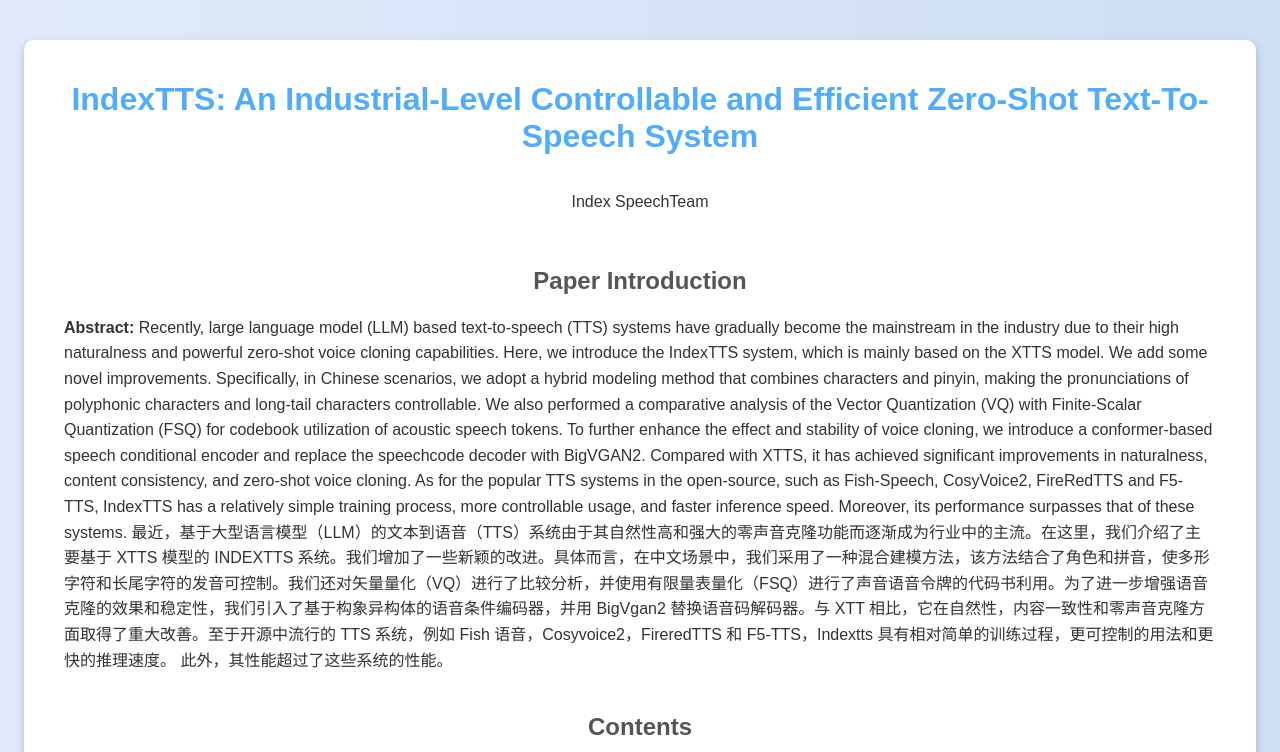
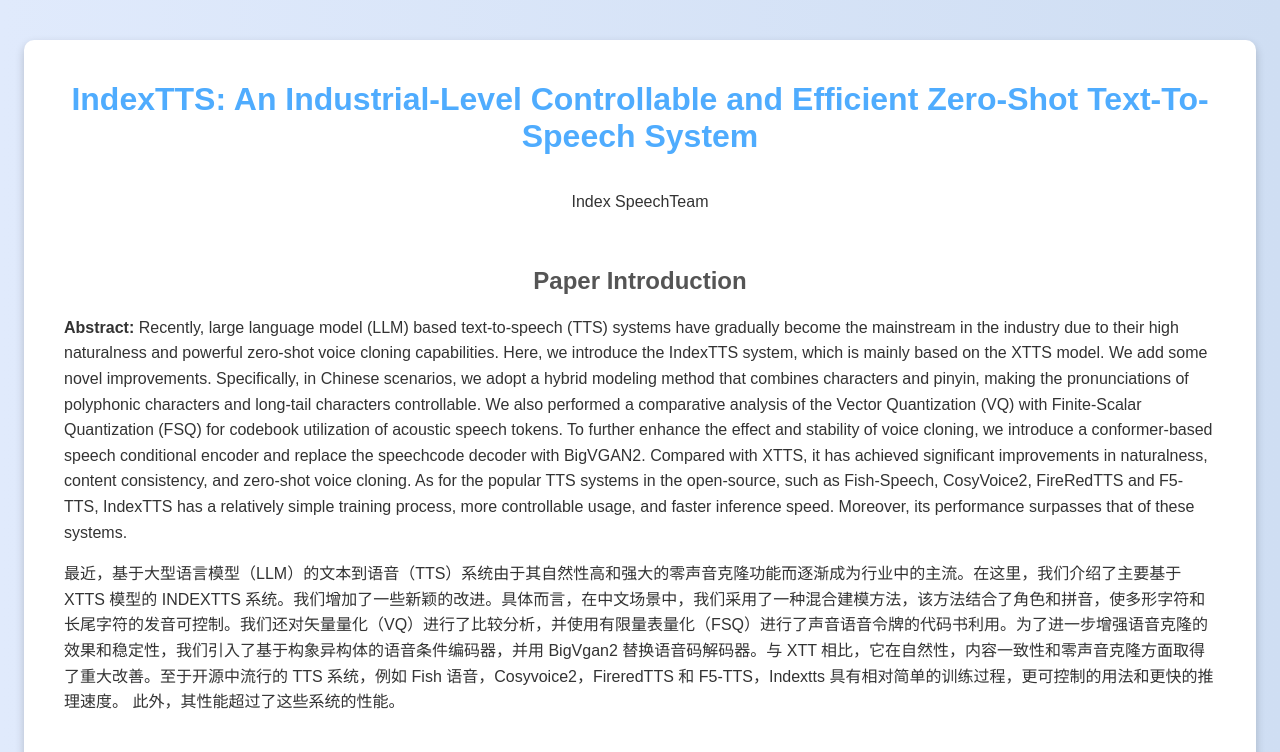
Before and after one commit to yiGmMk/index-tts.github.io, a plain HTML site: page index.html in a window 1280 px wide. Shown: the top 752 px of the page. Drawn offline with Linux system fonts and the light colour scheme.

Commit message:
Update index.html

```diff
--- a/index.html
+++ b/index.html
@@ -119,7 +119,8 @@
             <h2>Paper Introduction</h2>
             <p class="paper-description">
                 <Strong>Abstract:</strong> Recently, large language model (LLM) based text-to-speech (TTS) systems have gradually become the mainstream in the industry due to their high naturalness and powerful zero-shot voice cloning capabilities. Here, we introduce the IndexTTS system, which is mainly based on the XTTS model. We add some novel improvements. Specifically, in Chinese scenarios, we adopt a hybrid modeling method that combines characters and pinyin, making the pronunciations of polyphonic characters and long-tail characters controllable. We also performed a comparative analysis of the Vector Quantization (VQ) with Finite-Scalar Quantization (FSQ) for codebook utilization of acoustic speech tokens. To further enhance the effect and stability of voice cloning, we introduce a conformer-based speech conditional encoder and replace the speechcode decoder with BigVGAN2. Compared with XTTS, it has achieved significant improvements in naturalness, content consistency, and zero-shot voice cloning. As for the popular TTS systems in the open-source, such as Fish-Speech, CosyVoice2, FireRedTTS and F5-TTS, IndexTTS has a relatively simple training process, more controllable usage, and faster inference speed.  Moreover, its performance surpasses that of these systems.
-
+            </p>
+            <p class="paper-description">
                 最近，基于大型语言模型（LLM）的文本到语音（TTS）系统由于其自然性高和强大的零声音克隆功能而逐渐成为行业中的主流。在这里，我们介绍了主要基于 XTTS 模型的 INDEXTTS 系统。我们增加了一些新颖的改进。具体而言，在中文场景中，我们采用了一种混合建模方法，该方法结合了角色和拼音，使多形字符和长尾字符的发音可控制。我们还对矢量量化（VQ）进行了比较分析，并使用有限量表量化（FSQ）进行了声音语音令牌的代码书利用。为了进一步增强语音克隆的效果和稳定性，我们引入了基于构象异构体的语音条件编码器，并用 BigVgan2 替换语音码解码器。与 XTT 相比，它在自然性，内容一致性和零声音克隆方面取得了重大改善。至于开源中流行的 TTS 系统，例如 Fish 语音，Cosyvoice2，FireredTTS 和 F5-TTS，Indextts 具有相对简单的训练过程，更可控制的用法和更快的推理速度。 此外，其性能超过了这些系统的性能。
             </p>
         </div>
```
